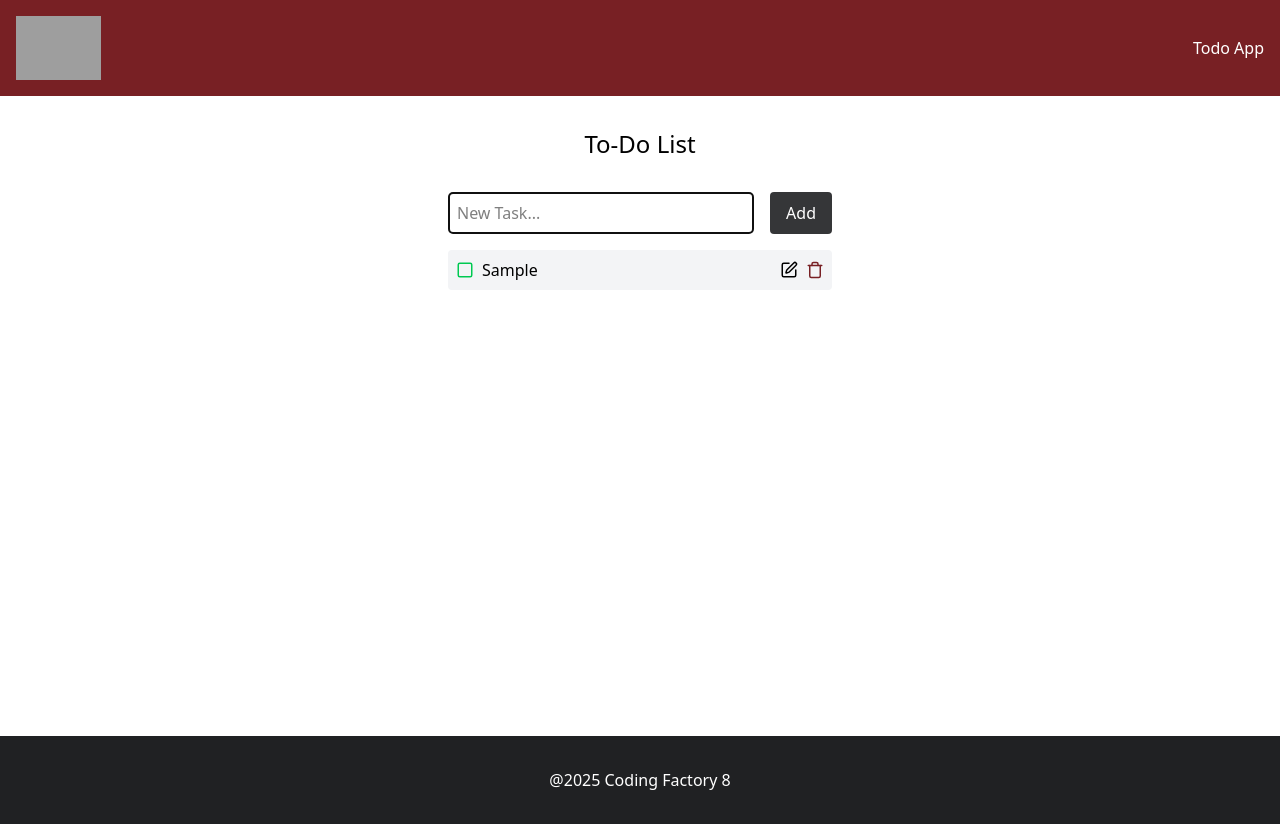
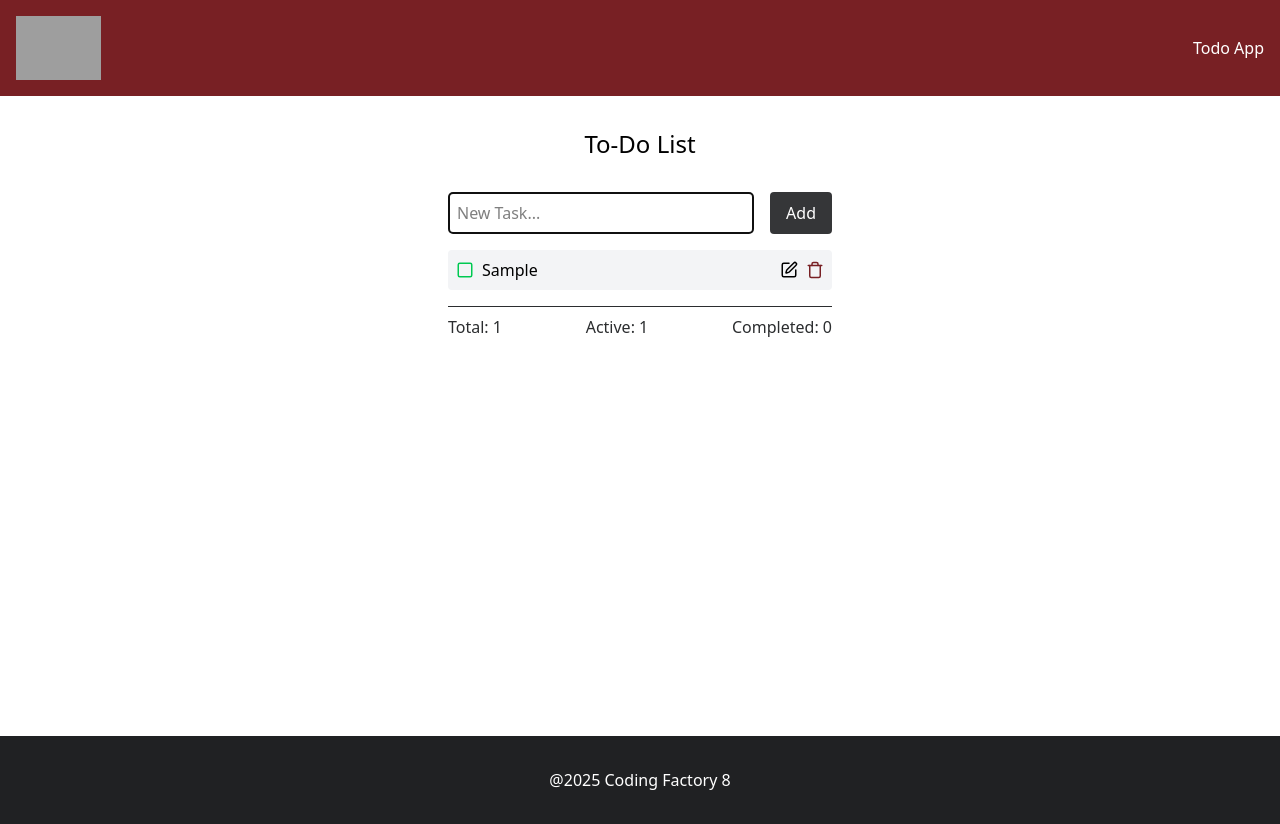
Before and after one commit to dimell94/cf8-react-todo-app, a React (Vite) app: page / in a window 1280 px wide. Both pictures are taken after typing "Sample" into the empty fields and a click on the button "Add". Built offline with nearby package versions, Linux system fonts and the light colour scheme; grey boxes are pictures that could not be loaded.

Commit message:
feat: implement todo stats

```diff
--- a/src/components/todo/Todo.tsx
+++ b/src/components/todo/Todo.tsx
@@ -2,6 +2,7 @@
 import TodoForm from "./TodoForm.tsx";
 import type {TodoProps} from "../../types.ts";
 import TodoList from "./TodoList.tsx";
+import TodoStats from "./TodoStats.tsx";
 
 const TodoApp = ()=> {
    const [todos, setTodos] = useState<TodoProps[]>([]);
@@ -31,6 +32,10 @@
        ))
    }
 
+   const totalTasks = todos.length;
+   const completedTasks = todos.filter(t => t.completed).length;
+   const activeTasks = totalTasks - completedTasks;
+
     return (
         <>
             <div className="max-w-sm mx-auto">
@@ -45,6 +50,18 @@
                 deleteTodo={deleteTodo}
                 editTodo={editTodo}
                 toggleTodo={toggleTodo}/>
+
+                {totalTasks > 0 && (
+                    <TodoStats
+                        total={totalTasks}
+                        active={activeTasks}
+                        completed={completedTasks}
+                    />
+                )}
+
+
+
+
                 {/* Component: TodoStats*/}
                 {/* Component: Button*/}
 
--- /dev/null
+++ b/src/components/todo/TodoStats.tsx
@@ -0,0 +1,15 @@
+import type {TodoStatsProps} from "../../types.ts";
+
+const TodoStats = ({total, active, completed}: TodoStatsProps) => {
+    return (
+        <>
+            <div className="flex justify-between border-t pt-2 mt-4 text-cf-gray">
+                <span>Total: {total}</span>
+                <span>Active: {active}</span>
+                <span>Completed: {completed}</span>
+            </div>
+        </>
+    )
+}
+
+export default TodoStats;
--- a/src/types.ts
+++ b/src/types.ts
@@ -32,3 +32,9 @@
     icon: ReactNode
     addClasses?: string;
 }
+
+export type TodoStatsProps = {
+    total: number;
+    active: number;
+    completed: number;
+}
```
